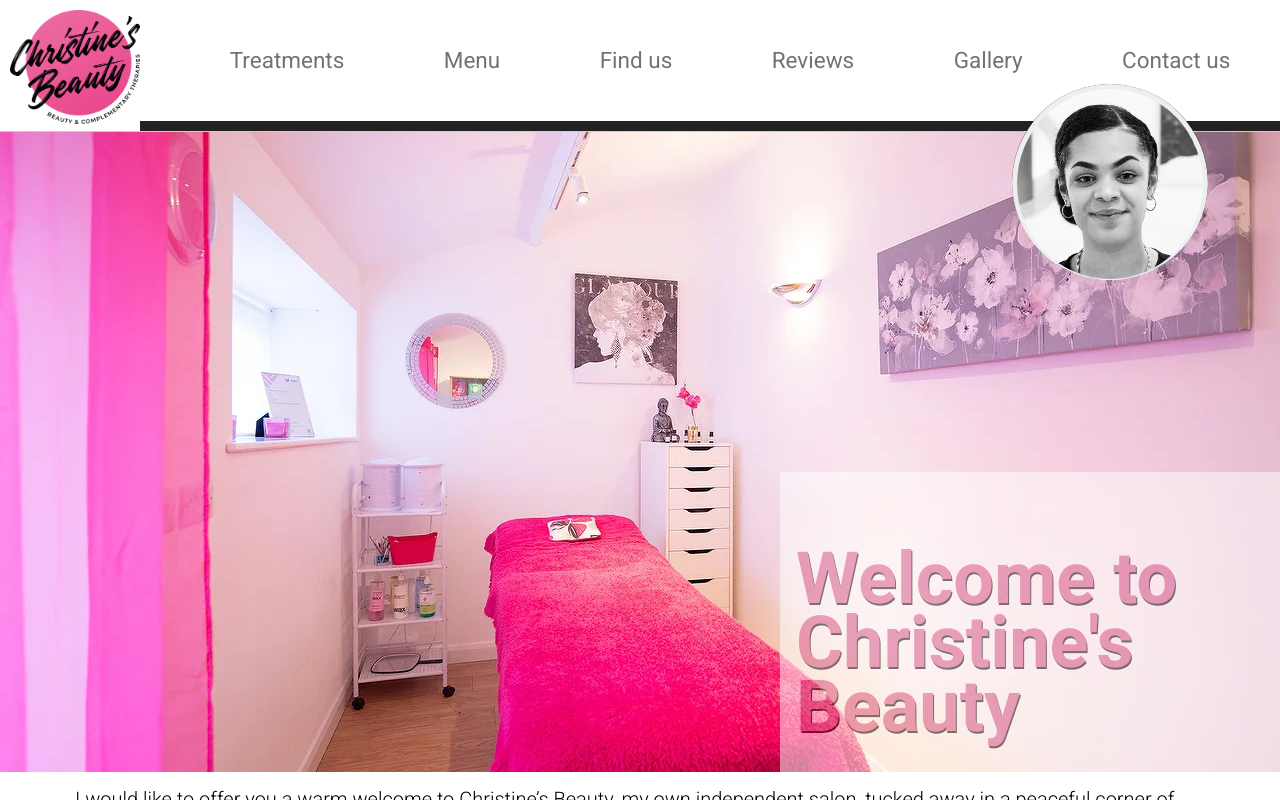
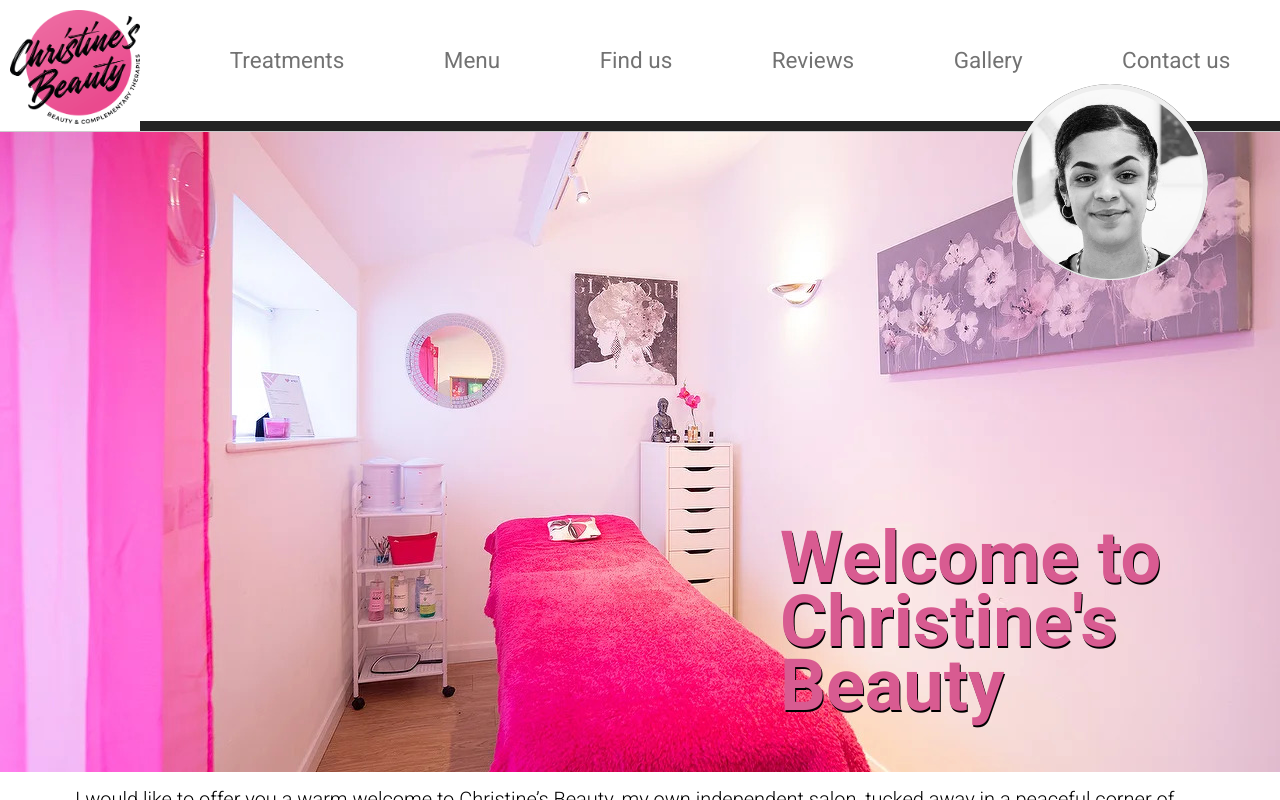
Before and after one commit to paulImperial/christinesbeauty, a Next.js app: page / in a window 1280 px wide. Built offline with nearby package versions, Linux system fonts and the light colour scheme; no server answers.

Commit message:
remove opacity on background

```diff
--- a/src/components/Hero/Hero.styles.js
+++ b/src/components/Hero/Hero.styles.js
@@ -23,11 +23,13 @@ export const HeroWording = styled.div`
 	font-size: 3rem;
 	width: 500px;
 	height: 300px;
-	background-color: ${props => props.theme.colours.baseWhite};
-	opacity: 0.5;
+	// background-color: ${props => props.theme.colours.baseWhite};
+	// opacity: 0.5;
 	align-self: flex-end;
 	justify-self: end;
-	padding: 1rem;
+	display: flex;
+	justify-items: center;
+	align-items: center;
 `;
 
 export const TitleText = styled.h1`
```
